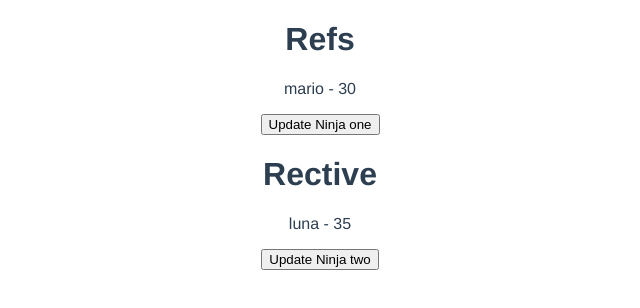
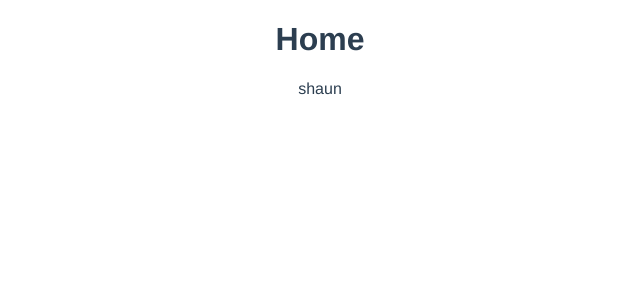
Before and after one commit to Lu-Smith/vue_blog, a Vue app: page / in a window 1280 px wide. Shown: the top 308 px of the page, without its empty margins (320-960 px from the left). Built offline with nearby package versions, Linux system fonts and the light colour scheme.

Commit message:
Updated HomeView

```diff
--- a/src/views/HomeView.vue
+++ b/src/views/HomeView.vue
@@ -1,34 +1,21 @@
 <template>
   <div class="home">
-    <h1>Refs</h1>
-    <p>{{ ninjaOne.name }} - {{ ninjaOne.age }}</p>
-    <button @click ="updateNinjaOne">Update Ninja one</button>
-    <h1>Rective</h1>
-    <p>{{ ninjaTwo.name }} - {{ ninjaTwo.age }}</p>
-    <button @click ="updateNinjaTwo">Update Ninja two</button>
+    <h1>Home</h1>
   </div>
+  <p>{{ name }}</p>
 </template>
 
 <script>
 // @ is an alias to /src
-import { ref, reactive } from 'vue'
+import { computed, ref} from 'vue'
 
 export default {
   name: 'HomeView',
   setup() {
-
-    const ninjaOne = ref({ name:'mario', age: 30})
-    const ninjaTwo = reactive({ name:'luna', age: 35})
-
-    const updateNinjaOne = () => {
-      ninjaOne.value.age = 40
-    }
-
-    const updateNinjaTwo = () => {
-      ninjaTwo.age = 40
-    }
-
-    return { ninjaOne, ninjaTwo, updateNinjaOne, updateNinjaTwo }
+    const name = computed(() => {
+      return 'shaun'
+    })
+    return { name }
   }
 }
 </script>
```
